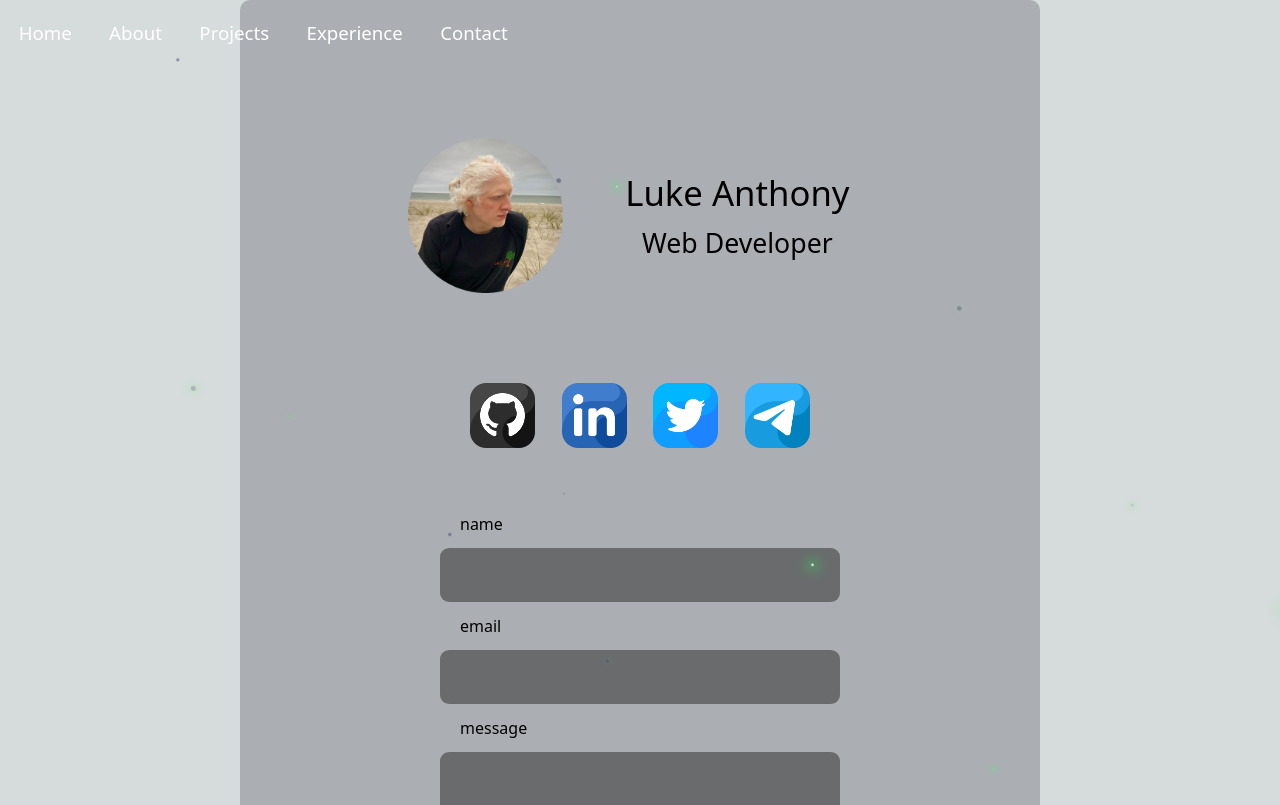
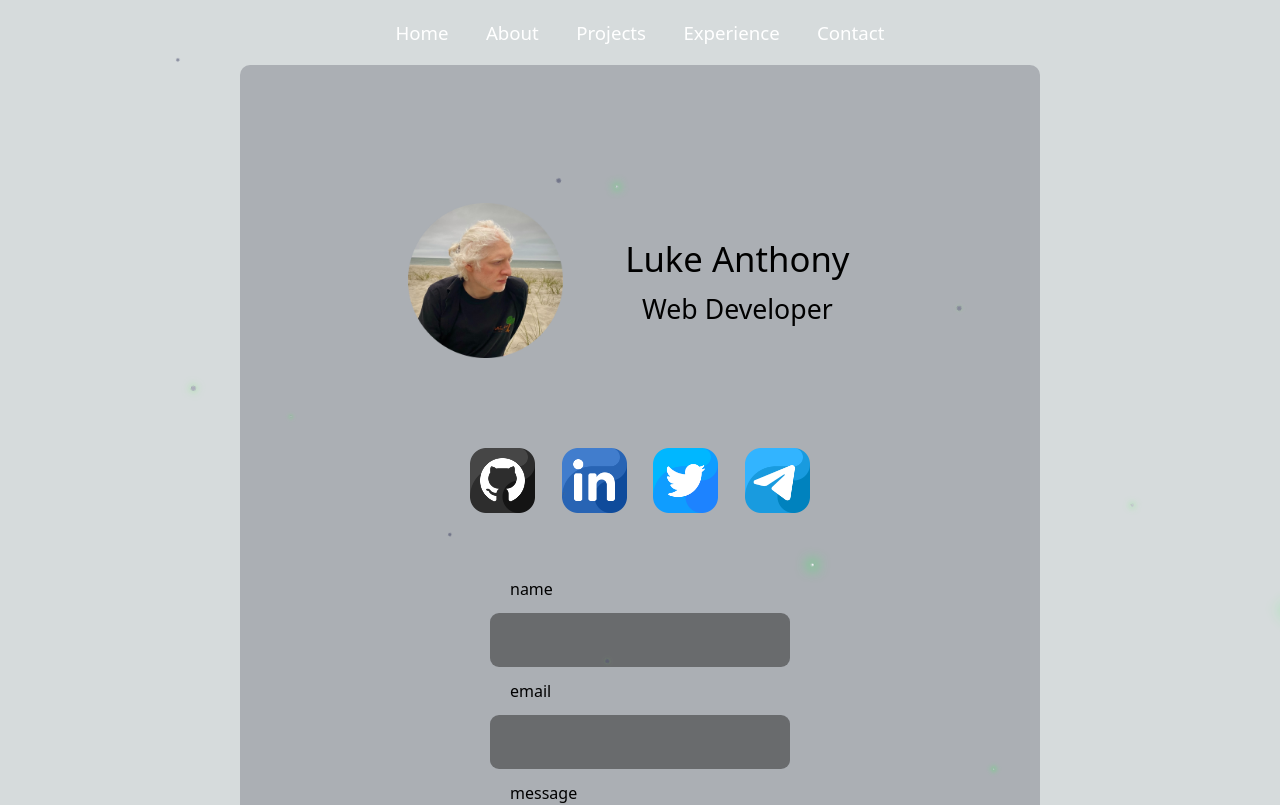
Before and after one commit to lucian1996/vite-react-portfolio, a React (Vite) app: page /contact in a window 1280 px wide. Shown: the top 805 px of the page. Built offline with nearby package versions, Linux system fonts and the light colour scheme.

Commit message:
small fixes

```diff
--- a/src/components/contact-card.tsx
+++ b/src/components/contact-card.tsx
@@ -12,7 +12,7 @@ export default function ContactCard() {
       <div className="contact-card-header">
         <div className="contact-card-image-frame">
           <div className="contact-card-image">
-            <img src="/lucian.png" alt="lucian" width={200} />
+            <img src="/lucian.png" alt="lucian" width={isMobile ? 100 : 200} />
           </div>
         </div>
         <div className="contact-card-header-info">
--- a/src/style/global.css
+++ b/src/style/global.css
@@ -68,7 +68,6 @@ body::-webkit-scrollbar-thumb {
   align-items: center;
   justify-content: center;
   font-size: 14pt;
-  position: fixed;
 }
 .frame {
   /* background-color: rgba(48, 123, 99, 0.264); */
--- a/src/style/page/contact.css
+++ b/src/style/page/contact.css
@@ -41,7 +41,7 @@ label {
 
 input,
 textarea {
-  min-width: 400px;
+  min-width: 300px;
   max-width: 600px;
   padding-top: 15px;
   padding-bottom: 15px;
```
